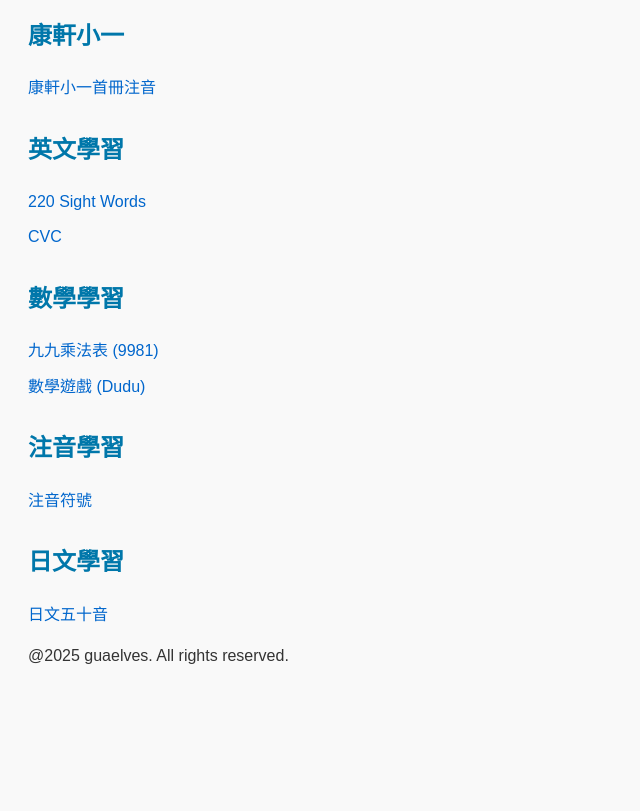
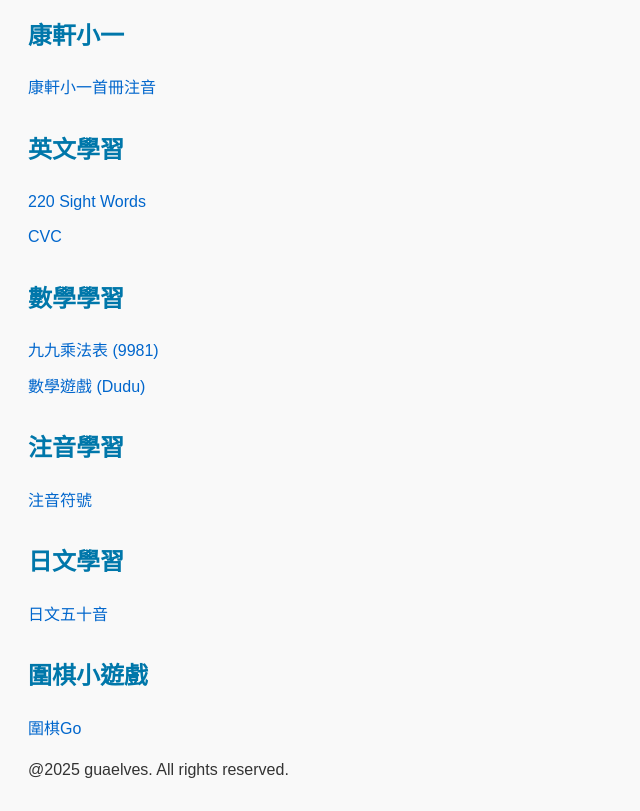
Before and after one commit to guaelves/All, a plain HTML site: page index.html in a window 1280 px wide. Shown: the part 114-925 px from the top of the page, without its empty margins (0-640 px from the left). Before the commit the page ends 811 px from the top, so only its background shows below. Drawn offline with Linux system fonts and the light colour scheme.

Commit message:
Update index.html

```diff
--- a/index.html
+++ b/index.html
@@ -64,6 +64,12 @@
         <li><a href="https://guaelves.github.io/Japanese/50/" target="_blank">日文五十音</a></li>
     </ul>
 
+    <h2>圍棋小遊戲</h2>
+    <ul>
+        <li><a href="https://guaelves.github.io/All/goai.html" target="_blank">圍棋Go</a></li>
+    </ul>
+
+
   <footer>
     @2025 guaelves. All rights reserved.
   </footer>
```
